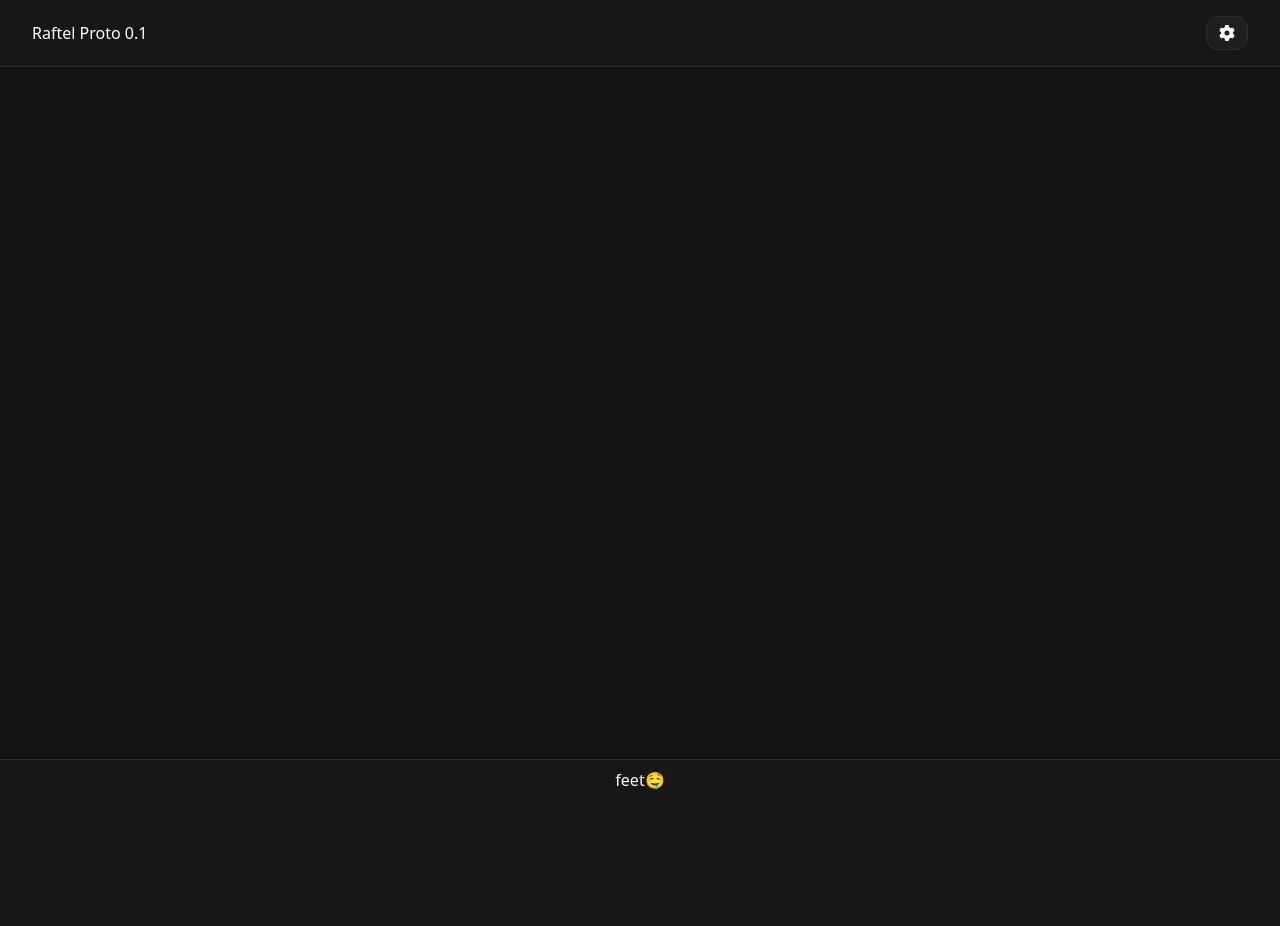
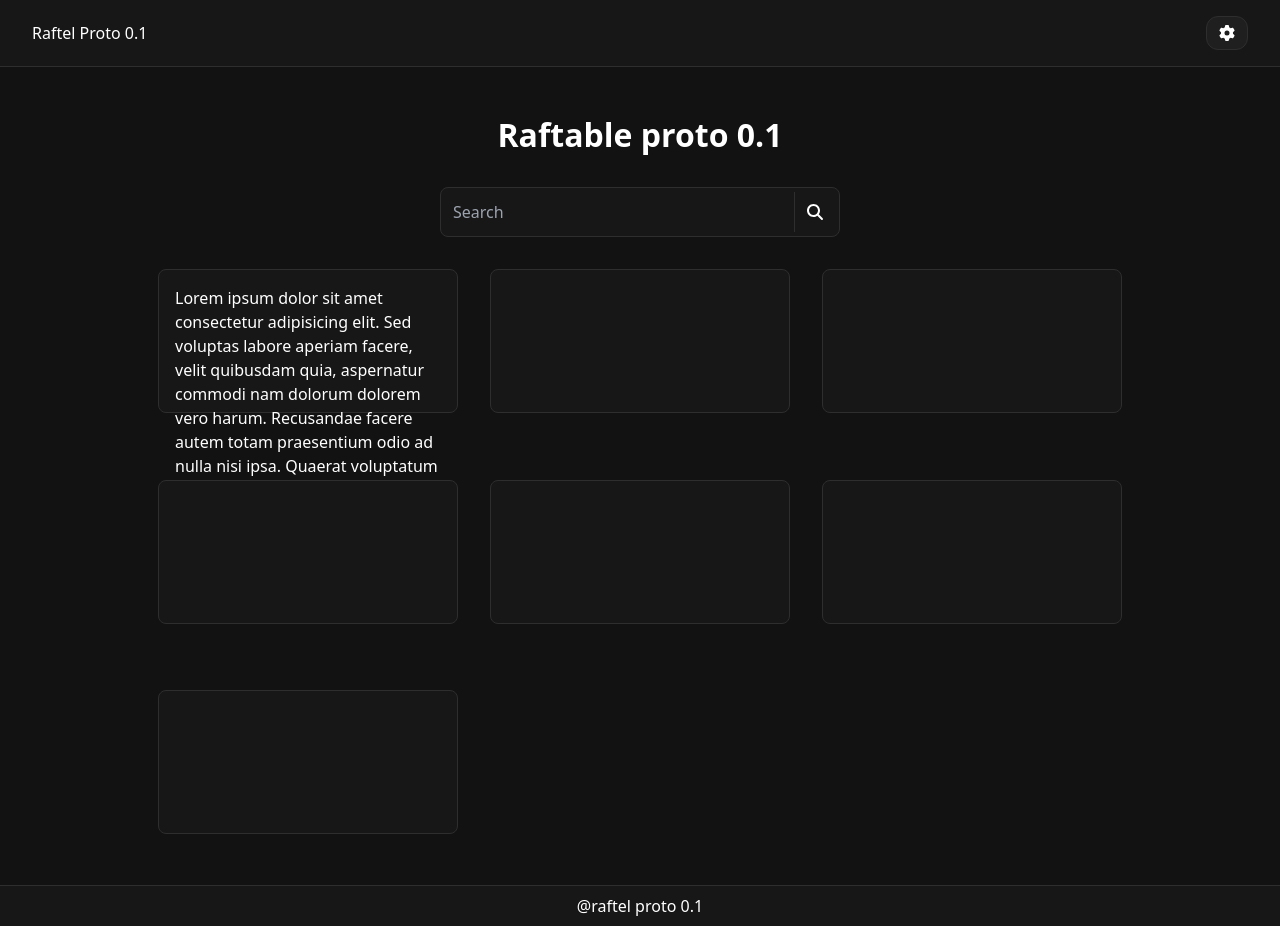
Before and after one commit to Bobr2004/RaftelFinanceProto1, a React (Vite) app: page / in a window 1280 px wide. Before the commit the page ends 800 px from the top, so only its background shows below. Built offline with nearby package versions, Linux system fonts and the light colour scheme.

Commit message:
searchbar search page and 404 page

```diff
--- a/src/Router.tsx
+++ b/src/Router.tsx
@@ -1,13 +1,17 @@
 import { BrowserRouter, Route, Routes } from "react-router-dom";
 import { Layout } from "./layout/Layout";
 import { MobdevicePage } from "./pages/mob device/MobdevicePage";
+import { NotFound } from "./pages/NotFound";
+import { SearchPage } from "./pages/SearchPage";
 
 function Router() {
    return (
       <BrowserRouter>
          <Routes>
-            <Route path="/"element={<Layout />}>
-               <Route path="/mobdevice" index element={<MobdevicePage />} />
+            <Route path="/" element={<Layout />}>
+               <Route path="/" index element={<SearchPage/>} />
+               <Route path="/mobdevice" element={<MobdevicePage />} />
+               <Route path="*" element={<NotFound />} />
             </Route>
          </Routes>
       </BrowserRouter>
--- /dev/null
+++ b/src/components/ui/Raftable.tsx
@@ -0,0 +1,13 @@
+
+type RaftableType = {
+   children?: React.ReactNode;
+}
+
+
+function Raftable({children}: RaftableType) {
+  return (
+    <div className="C-borderBox border rounded-lg p-4 w-full h-36 C-bgBox">{children}</div>
+  )
+}
+
+export {Raftable}
--- /dev/null
+++ b/src/components/ui/SearchBar.scss
@@ -0,0 +1,8 @@
+@import "../../styles/mixins";
+
+.SearchBar {
+   transition: all 0.15s ease;
+   &:has(input:focus) {
+      @include LightAndDarkImportant(#{border-customLight-600}, border-customDark-600);
+   }
+}
--- /dev/null
+++ b/src/components/ui/SearchBar.tsx
@@ -0,0 +1,20 @@
+import { faSearch } from "@fortawesome/free-solid-svg-icons";
+import { FontAwesomeIcon } from "@fortawesome/react-fontawesome";
+import "./SearchBar.scss";
+
+function SearchBar() {
+   return (
+      <label className="SearchBar flex items-center border C-borderBox p-1 rounded-lg C-bgBox">
+         <input
+            type="text"
+            placeholder="Search"
+            className="C-borderBox border-r bg-inherit outline-none p-2 flex-grow"
+         />
+         <div className="px-3 cursor-pointer">
+            <FontAwesomeIcon icon={faSearch} />
+         </div>
+      </label>
+   );
+}
+
+export { SearchBar };
--- a/src/layout/Footer.tsx
+++ b/src/layout/Footer.tsx
@@ -1,5 +1,5 @@
 function Footer() {
-   return <footer className="C-bgBox C-borderBox border-t p-2 text-center">feet🤤</footer>;
+   return <footer className="C-bgBox C-borderBox border-t p-2 text-center">@raftel proto 0.1</footer>;
 }
 
 export { Footer };
--- a/src/layout/Header.tsx
+++ b/src/layout/Header.tsx
@@ -3,6 +3,7 @@ import { FontAwesomeIcon } from "@fortawesome/react-fontawesome";
 import { useDispatch } from "react-redux";
 import { openSettings } from "../store/modalsSlice";
 import { ButtonIcon } from "../components/ui/Button";
+import { NavLink } from "react-router-dom";
 
 function Header() {
    const dispatch = useDispatch();
@@ -13,7 +14,7 @@ function Header() {
 
    return (
       <header className="C-bgBox C-borderBox border-b py-4 px-8 text-center md:text-start flex justify-between items-center">
-         <span>Raftel Proto 0.1</span>
+         <NavLink to="/">Raftel Proto 0.1</NavLink>
          <ButtonIcon onClick={settingsClick}>
             <FontAwesomeIcon icon={faGear} />
          </ButtonIcon>
--- /dev/null
+++ b/src/pages/NotFound.tsx
@@ -0,0 +1,18 @@
+import { NavLink } from "react-router-dom";
+
+function NotFound() {
+   return (
+      <>
+         <h1 className="font-bold text-center mb-8 mt-8 md:mt-24 flex flex-col gap-4">
+            <span>404</span> <span>Page not found</span>
+         </h1>
+         <p className="text-center">
+            <NavLink to={"/"} className=" underline ">
+               Home page
+            </NavLink>
+         </p>
+      </>
+   );
+}
+
+export { NotFound };
--- /dev/null
+++ b/src/pages/SearchPage.scss
@@ -0,0 +1,8 @@
+.GridRaftables {
+   display: grid;
+   grid-template-columns: repeat(auto-fit, 300px);
+   justify-content: center;
+   gap: 2rem;
+   height: 75vh;
+   overflow-y: scroll;
+}
--- a/src/pages/SearchPage.tsx
+++ b/src/pages/SearchPage.tsx
@@ -1,7 +1,32 @@
+import { Raftable } from "../components/ui/Raftable";
+import { SearchBar } from "../components/ui/SearchBar";
+
+import "./SearchPage.scss";
+
 function SearchPage() {
    return (
-     <div>Home</div>
-   )
- }
+      <>
+        <h1 className="text-center my-10 font-bold">Raftable proto 0.1</h1>
+         <div className="my-8 max-w-[400px] mx-auto">
+            <SearchBar />
+         </div>
+         <div className="GridRaftables container mx-auto">
+            <Raftable>
+               Lorem ipsum dolor sit amet consectetur adipisicing elit. Sed
+               voluptas labore aperiam facere, velit quibusdam quia, aspernatur
+               commodi nam dolorum dolorem vero harum. Recusandae facere autem
+               totam praesentium odio ad nulla nisi ipsa. Quaerat voluptatum
+               impedit, corporis aspernatur tempora excepturi!
+            </Raftable>
+            <Raftable />
+            <Raftable />
+            <Raftable />
+            <Raftable />
+            <Raftable />
+            <Raftable />
+         </div>
+      </>
+   );
+}
 
- export {SearchPage}
+export { SearchPage };
--- a/src/pages/mob device/Day.tsx
+++ /dev/null
@@ -1,45 +0,0 @@
-import { useMemo, useState } from "react";
-import { InputField } from "../../components/ui/InputField";
-import { handleNumberInput } from "../../functions/inputHandlers";
-import { parseCurrency, round2Digits } from "../../functions/helpers";
-import { useSelector } from "react-redux";
-import { RootState } from "../../store/store";
-
-function Day() {
-   // Redux
-   const currency = useSelector((store: RootState) => store.settings.currency);
-   const [_, currencyName] = useMemo(() => parseCurrency(currency), [currency]);
-
-   // States
-   const [total, setTotal] = useState<number | "">("");
-   const [services, setServices] = useState<number | "">("");
-
-   // Derrived
-   const totalRevenue = (Number(total) - Number(services)) * 0.06;
-   const servicesRevenue = Number(services) / 2;
-
-   const displayRevenue = (revenue: number) => {
-      if (!round2Digits(revenue)) return "";
-      return `${round2Digits(revenue)} ${currencyName}`;
-   };
-
-   return (
-      <>
-         <InputField
-            name="Каса"
-            value={total}
-            onChange={handleNumberInput(setTotal)}
-            display={displayRevenue(totalRevenue)}
-            info="Вся каса, враховуючи послуги та різні типи товірів"
-         />
-         <InputField
-            name="Послуги"
-            value={services}
-            onChange={handleNumberInput(setServices)}
-            display={displayRevenue(servicesRevenue)}
-         />
-      </>
-   );
-}
-
-export { Day };
```
Also changed, not shown: src/pages/mob device/Month.tsx (deleted).
